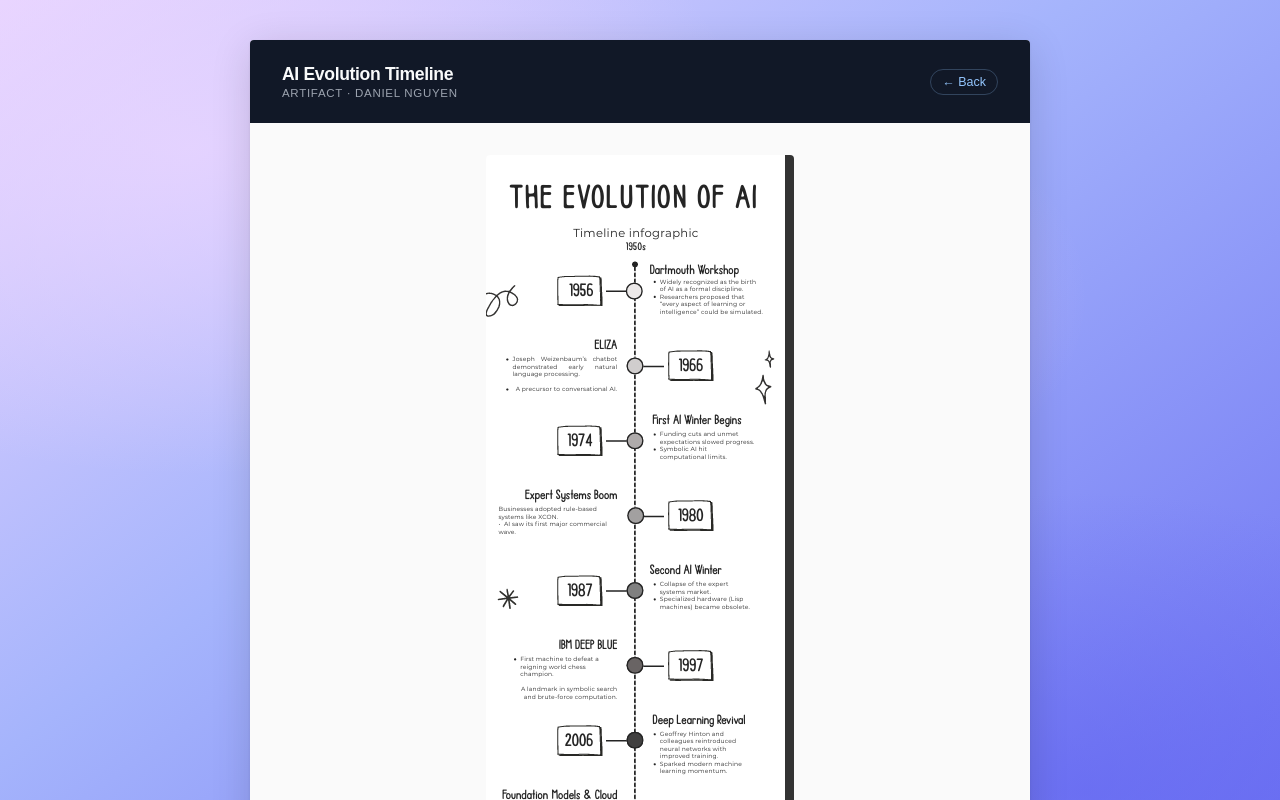
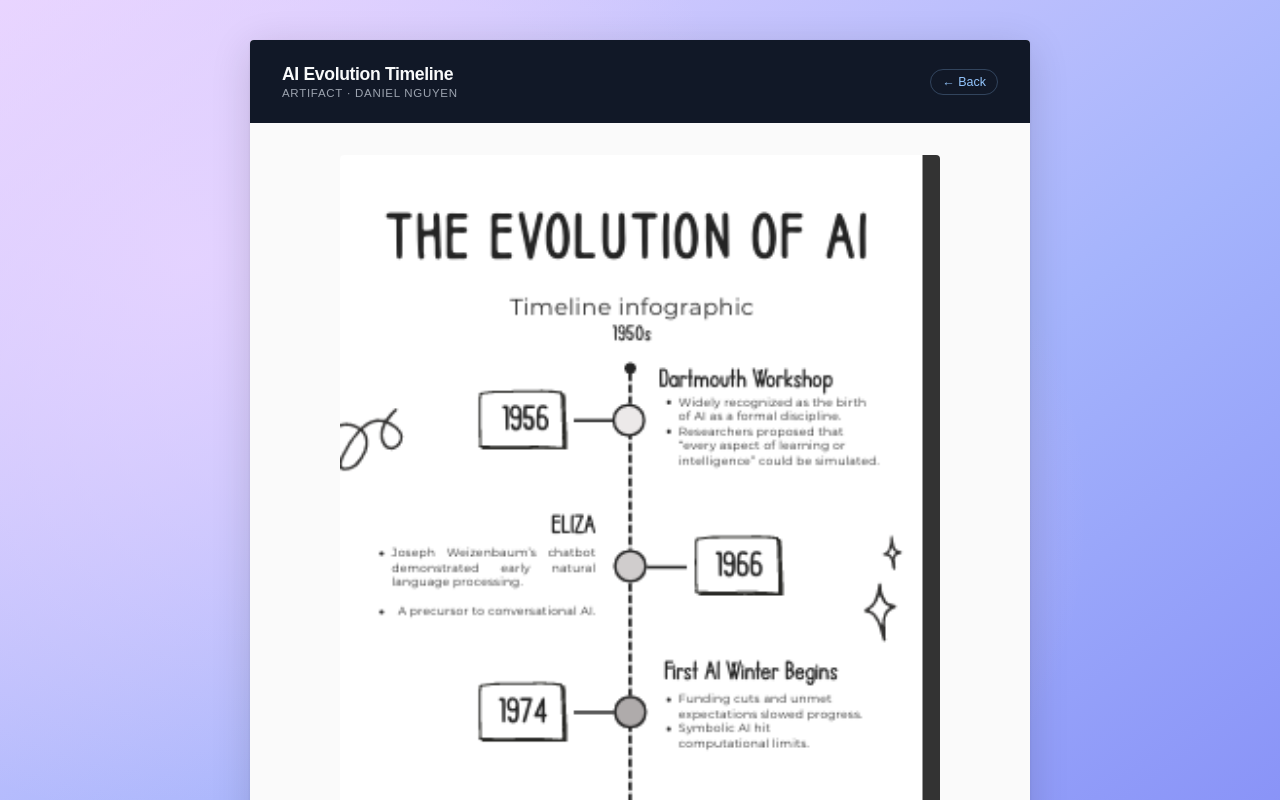
Before and after one commit to DannielNguyen/Daniel-Nguyen.github.io, a plain HTML site: page timeline.html in a window 1280 px wide. Shown: the top 800 px of the page. Drawn offline with Linux system fonts and the light colour scheme.

Commit message:
Update timeline.html

```diff
--- a/timeline.html
+++ b/timeline.html
@@ -74,10 +74,12 @@
       display: flex;
       justify-content: center;
       background: #fafafa;
+      overflow-y: auto;
     }
 
     .image-wrap img {
-      max-width: 100%;
+      width: 100%;
+      max-width: 600px;
       height: auto;
       border-radius: 4px;
       display: block;
```
